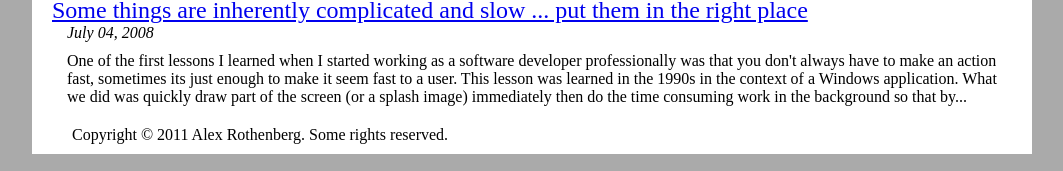
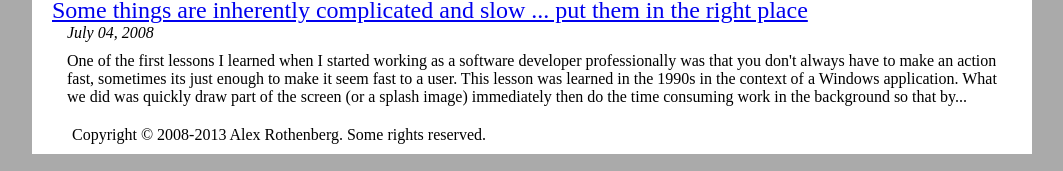
Before and after one commit to alexrothenberg/alexrothenberg.github.com, a Jekyll site: the page built from index.html, in a window 1280 px wide and 900 px high, scrolled down 7694 px. Shown: the part 726-897 px from the top of the window, without its empty margins (108-1171 px from the left). Built offline with Jekyll 4.4.1, drawn with Linux system fonts in a browser that asks for light colours.

Commit message:
updated copyright dates

```diff
--- a/_layouts/master.html
+++ b/_layouts/master.html
@@ -29,7 +29,7 @@
   </div>
 
   <div id='footer'>
-    Copyright &copy; 2011 Alex Rothenberg. Some rights reserved.
+    Copyright &copy; 2008-2013 Alex Rothenberg. Some rights reserved.
   </div>
 
 </div>
```
